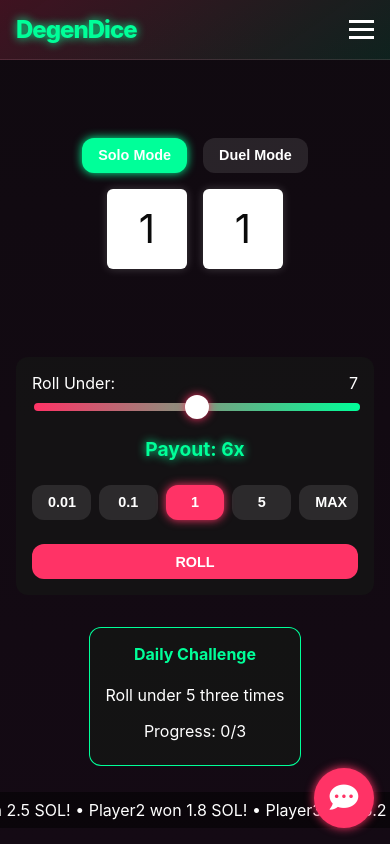
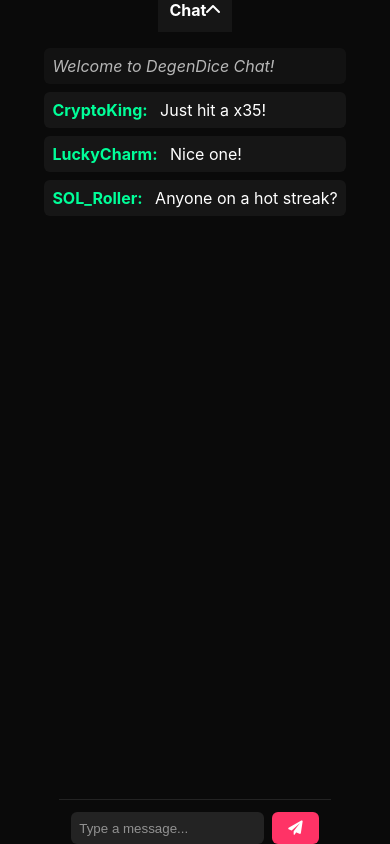
Before and after one commit to Shawnx0336/turbomeme-frontendd, a website: page index.html in a window 390 px wide. Both pictures are taken after a click on the element 344 px from the left and 798 px from the top of the page. Drawn offline with Linux system fonts and the light colour scheme.

Commit message:
Add files via upload

```diff
--- a/index.html
+++ b/index.html
@@ -221,6 +221,23 @@
             color: var(--accent-green);
         }
 
+        /* Close menu button for mobile nav overlay */
+        .close-menu-btn {
+            position: absolute;
+            top: 2rem;
+            right: 2rem;
+            color: var(--text-light);
+            font-size: 2rem;
+            cursor: pointer;
+            transition: color 0.2s ease, transform 0.2s ease;
+            z-index: 100;
+        }
+
+        .close-menu-btn:hover {
+            color: var(--accent-pink);
+            transform: scale(1.1);
+        }
+
         .game-container {
             flex: 1;
             display: flex;
@@ -1138,6 +1155,7 @@
                 transform: translateX(-100%); /* Slide in from right */
             }
 
+            /* REPLACE the existing mobile chat bubble styles with: */
             /* Mobile Chat Bubble Position and Size */
             .chat-container {
                 width: var(--chat-bubble-size);
@@ -1145,43 +1163,48 @@
                 bottom: calc(1rem + constant(safe-area-inset-bottom));
                 bottom: calc(1rem + env(safe-area-inset-bottom));
                 right: 1rem;
-                border-radius: 50%; /* Make it a circle */
+                border-radius: 50%;
                 box-shadow: var(--shadow-glow) var(--accent-pink);
-                display: flex; /* Keep flex for centering icon */
+                display: flex;
                 justify-content: center;
                 align-items: center;
-                overflow: hidden; /* Hide chat content initially */
-                cursor: pointer; /* Indicate it's clickable */
-                background: var(--accent-pink); /* Bubble color */
+                overflow: hidden;
+                cursor: pointer;
+                background: var(--accent-pink);
+                transition: all 0.3s ease-in-out; /* Add transition */
             }
 
             .chat-container .chat-header,
             .chat-container .chat-body,
             .chat-container .chat-input-area {
-                display: none; /* Hide chat content in bubble state */
+                display: none;
             }
 
             /* Full-screen chat for mobile when open */
             body.chat-open .chat-container {
-                position: fixed;
-                top: 0;
-                left: 0;
-                width: 100%;
-                height: 100%;
-                border-radius: 0;
-                background: var(--bg-dark); /* Solid background for full screen */
-                z-index: 1000; /* Above everything */
-                display: flex; /* Show flex layout when open */
-                flex-direction: column;
-                box-shadow: none; /* Remove bubble shadow */
+                position: fixed !important;
+                top: 0 !important;
+                left: 0 !important;
+                width: 100% !important;
+                height: 100% !important;
+                border-radius: 0 !important;
+                background: var(--bg-dark) !important;
+                z-index: 1000 !important;
+                display: flex !important;
+                flex-direction: column !important;
+                box-shadow: none !important;
+                cursor: default !important;
             }
 
             body.chat-open .chat-container .chat-header,
             body.chat-open .chat-container .chat-body,
             body.chat-open .chat-container .chat-input-area {
-                display: flex; /* Show chat content when open */
-            }
-
+                display: flex !important;
+            }
+
+            body.chat-open .chat-container #chat-bubble-icon {
+                display: none !important;
+            }
 
             body.chat-open .chat-header {
                 padding-top: constant(safe-area-inset-top);
@@ -1192,7 +1215,6 @@
                 padding-bottom: constant(safe-area-inset-bottom);
                 padding-bottom: env(safe-area-inset-bottom);
             }
-
             /* Hide the separate chat toggle button on mobile, as the chat container itself is the toggle */
             .chat-toggle-btn {
                 display: none;
@@ -1244,6 +1266,9 @@
     </header>
 
     <div class="mobile-nav-overlay" id="mobile-nav-overlay">
+        <div class="close-menu-btn" id="close-menu-btn">
+            <i class="fas fa-times"></i>
+        </div>
         <div class="nav-links">
             <a href="#" id="mobile-profile-btn"><i class="fas fa-user"></i> Profile</a>
             <a href="#" id="mobile-deposit-btn"><i class="fas fa-plus-circle"></i> Deposit</a>
@@ -2527,16 +2552,36 @@
         // Initial render of chat messages
         renderChatMessages();
 
-        // Chat toggle for mobile
-        chatContainer.addEventListener('click', () => {
-             if (window.innerWidth <= 768 && !document.body.classList.contains('chat-open')) {
+        // Fix the mobile chat container click handler (around line 1240):
+        chatContainer.addEventListener('click', (e) => {
+            // Only trigger on mobile
+            if (window.innerWidth <= 768) {
+                e.stopPropagation(); // Prevent event bubbling
+                if (!document.body.classList.contains('chat-open')) {
                     document.body.classList.add('chat-open');
-             }
-        });
-
-        chatHeader.addEventListener('click', () => {
+                    // Force display of chat elements
+                    document.getElementById('chat-header').style.display = 'flex';
+                    document.getElementById('chat-body').style.display = 'flex';
+                    document.getElementById('chat-input').parentElement.style.display = 'flex';
+                    document.getElementById('chat-bubble-icon').style.display = 'none';
+                }
+            }
+        });
+
+        // Fix the chat header click handler (around line 1247):
+        chatHeader.addEventListener('click', (e) => {
+            e.stopPropagation(); // Prevent event bubbling
             if (window.innerWidth <= 768 && document.body.classList.contains('chat-open')) {
                 document.body.classList.remove('chat-open');
+                // Reset to bubble state
+                setTimeout(() => {
+                    if (window.innerWidth <= 768 && !document.body.classList.contains('chat-open')) {
+                        document.getElementById('chat-header').style.display = 'none';
+                        document.getElementById('chat-body').style.display = 'none';
+                        document.getElementById('chat-input').parentElement.style.display = 'none';
+                        document.getElementById('chat-bubble-icon').style.display = 'flex';
+                    }
+                }, 300); // Wait for transition to complete
             }
         });
 
@@ -2774,15 +2819,16 @@
             const chatInput = document.getElementById('chat-input');
             const chatBubbleIcon = document.getElementById('chat-bubble-icon');
 
+            // FIND this section in the resize event listener and UPDATE it:
             if (window.innerWidth > 768) {
                 document.body.classList.remove('leaderboard-open');
                 document.body.classList.remove('chat-open');
                 leaderboardSidebar.style.transform = 'translateX(0)';
 
+                // Desktop chat setup
                 chatContainer.style.position = 'fixed';
                 chatContainer.style.width = 'var(--chat-width)';
                 chatContainer.style.height = 'var(--chat-height)';
-                chatContainer.style.bottom = 'calc(1rem + constant(safe-area-inset-bottom))';
                 chatContainer.style.bottom = 'calc(1rem + env(safe-area-inset-bottom))';
                 chatContainer.style.right = '1rem';
                 chatContainer.style.top = 'auto';
@@ -2799,12 +2845,12 @@
             } else {
                 leaderboardSidebar.style.transform = 'translateX(100%)';
 
+                // Mobile chat bubble setup (only if chat is not open)
                 if (!document.body.classList.contains('chat-open')) {
                     chatContainer.style.position = 'fixed';
                     chatContainer.style.width = 'var(--chat-bubble-size)';
                     chatContainer.style.height = 'var(--chat-bubble-size)';
-                     chatContainer.style.bottom = 'calc(1rem + constant(safe-area-inset-bottom))';
-                     chatContainer.style.bottom = 'calc(1rem + env(safe-area-inset-bottom));';
+                    chatContainer.style.bottom = 'calc(1rem + env(safe-area-inset-bottom))';
                     chatContainer.style.right = '1rem';
                     chatContainer.style.top = 'auto';
                     chatContainer.style.left = 'auto';
@@ -2844,6 +2890,12 @@
         const mobileDisconnectBtn = document.getElementById('mobile-disconnect-btn');
         const mobileConnectWalletBtn = document.getElementById('mobile-connect-wallet-btn');
 
+        // Close menu button event listener
+        document.getElementById('close-menu-btn').addEventListener('click', () => {
+            mobileNavOverlay.classList.remove('show');
+            hamburgerMenu.classList.remove('active');
+        });
+
         // Desktop dropdown event listeners
         dropdownProfileBtn.addEventListener('click', (e) => {
              e.preventDefault();
```
Lines whose indentation alone changed are shown as unchanged.
